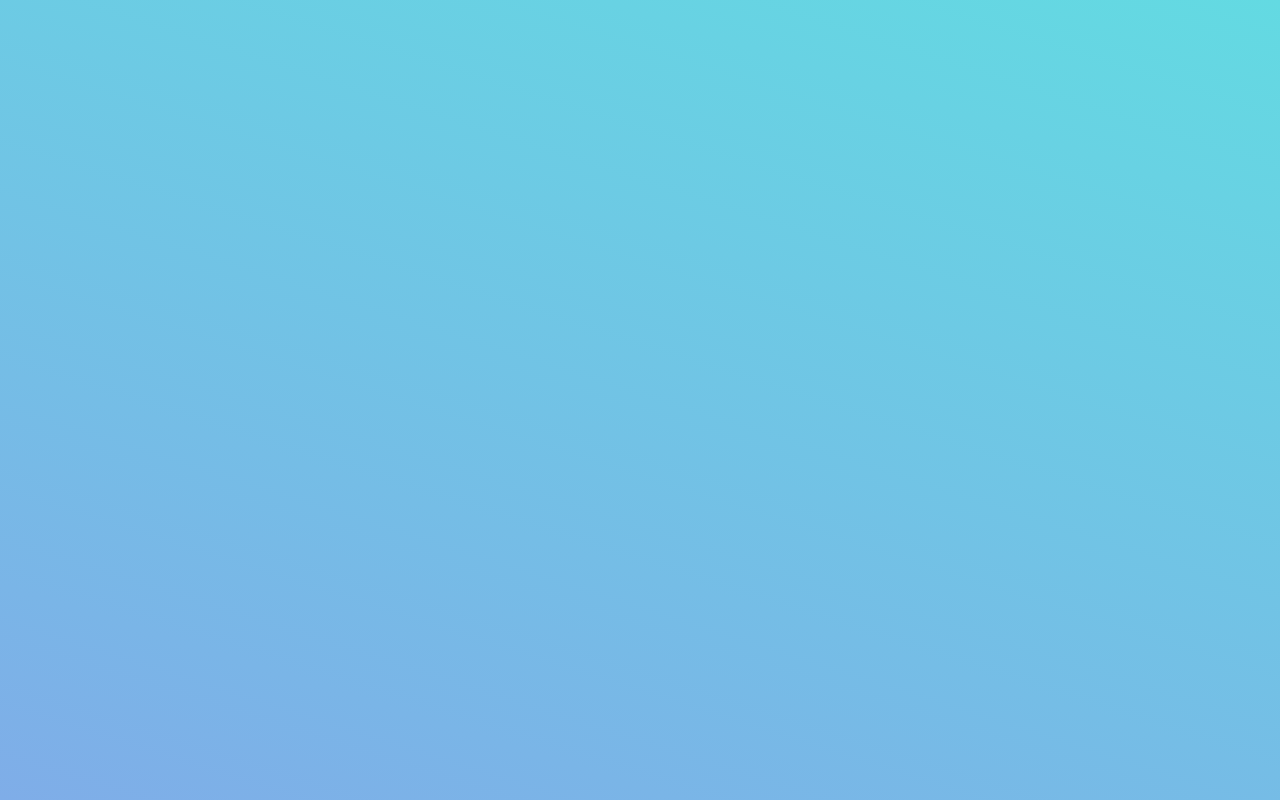
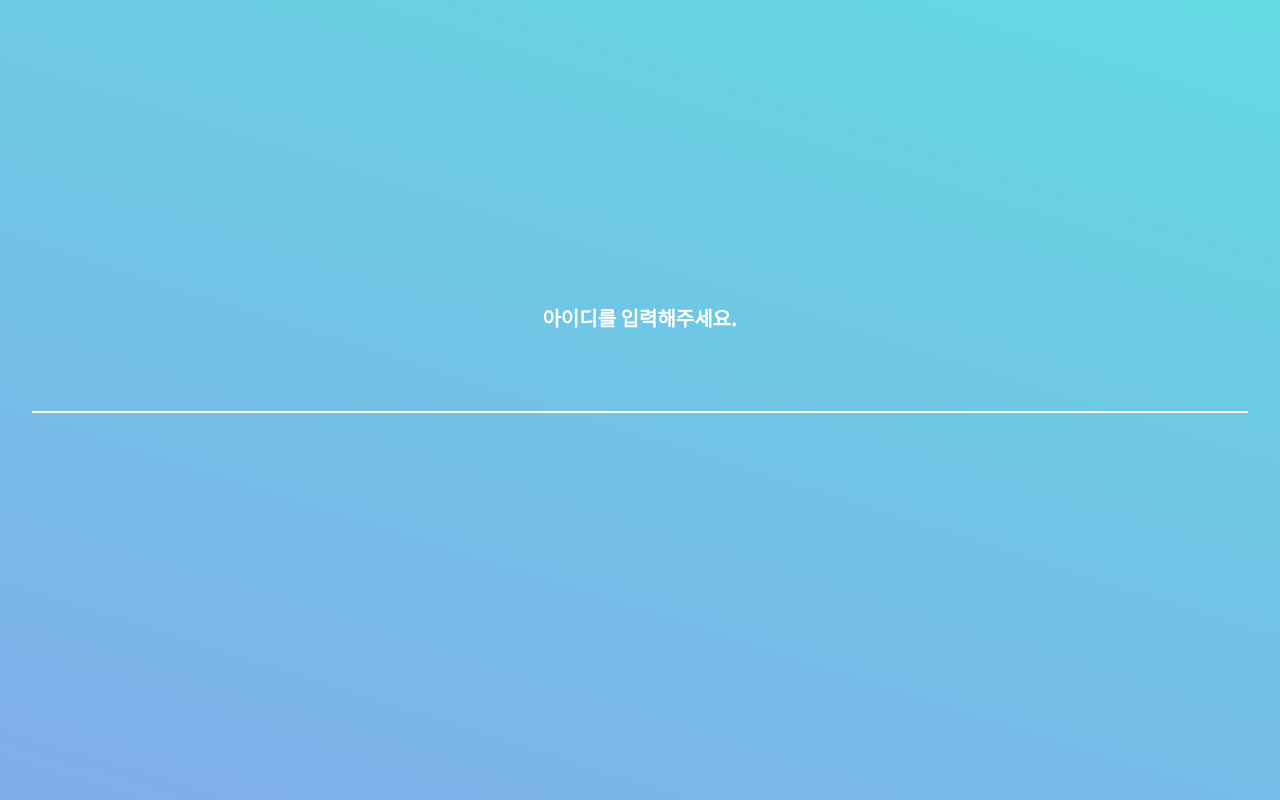
Before and after one commit to SSAFY-6-PJT3/love-push, a React (Create React App) app in the folder frontend/: page /signup/1 in a window 1280 px wide. Before the commit this address had no page. Built offline with nearby package versions, Linux system fonts and the light colour scheme.

Commit message:
feat: 🎸 [Frontend] 회원가입 UI
✅ Closes: #S06P31B206-302

```diff
--- a/frontend/src/App.tsx
+++ b/frontend/src/App.tsx
@@ -30,7 +30,7 @@ function App() {
           <Routes>
             {/* <Route path="/" element={<KeyFrame />} /> */}
             <Route path="/storybook" element={<StoryBook />} />
-            <Route path="/signup" element={<Signup />} />
+            <Route path="/signup/:pageId" element={<Signup />} />
             <Route path="/" element={<ChatLobby />} />
             <Route path="/emoji" element={<Emoji />} />
             <Route path="/location" element={<LocationPage />} />
--- /dev/null
+++ b/frontend/src/components/Templetes/SignupForm.tsx
@@ -0,0 +1,54 @@
+import React from 'react';
+import { useParams } from 'react-router-dom';
+import styled from 'styled-components';
+import { SignupInput } from '../Atoms/Inputs';
+
+interface IProps_SignupForm {
+  label: string;
+  onFormSubmit: (val: string) => void;
+}
+
+const SignupForm = ({ label, onFormSubmit }: IProps_SignupForm) => {
+  let inputVal = '';
+
+  const inputChangeHandler = (e: React.ChangeEvent<HTMLInputElement>) => {
+    inputVal = e.target.value;
+  };
+
+  const submitHandler = (e: React.FormEvent<HTMLFormElement>) => {
+    e.preventDefault();
+    onFormSubmit(inputVal);
+  };
+
+  return (
+    <StyledForm onSubmit={submitHandler}>
+      <StyledLabel>{label}</StyledLabel>
+      <SignupInput
+        type="text"
+        fontSize="20px"
+        fontWeight="700"
+        onChange={inputChangeHandler}
+      />
+      <ErrorMsg />
+    </StyledForm>
+  );
+};
+
+const StyledForm = styled.form`
+  display: flex;
+  flex-direction: column;
+  justify-content: center;
+  margin: 0 2rem 5rem;
+`;
+
+const StyledLabel = styled.label`
+  font-size: 20px;
+  text-align: center;
+  color: white;
+  font-weight: 700;
+  margin-bottom: 3rem;
+`;
+
+const ErrorMsg = styled.p``;
+
+export default SignupForm;
--- /dev/null
+++ b/frontend/src/pages/Signup.tsx
@@ -0,0 +1,80 @@
+import styled from 'styled-components';
+import { useState } from 'react';
+import { useParams, useNavigate } from 'react-router-dom';
+
+import SignupForm from '../components/Templetes/SignupForm';
+
+const Signup = () => {
+  const navigate = useNavigate();
+  let { pageId } = useParams<{ pageId: string }>();
+  const [userId, setUserId] = useState('');
+  const [password, setPassword] = useState('');
+  const [passwordConfirm, setPasswordConfirm] = useState('');
+
+  if (pageId === '4') {
+    const signupInfo = {
+      userId: userId,
+      password: password,
+      passwordConfirm: passwordConfirm,
+    };
+    console.log(signupInfo);
+  }
+
+  const formSubmitHandler = (v: string) => {
+    switch (pageId) {
+      case '1':
+        setUserId(v);
+        navigate('/signup/2');
+        break;
+      case '2':
+        setPassword(v);
+        navigate('/signup/3');
+        break;
+      case '3':
+        setPasswordConfirm(v);
+        navigate('/signup/4');
+        break;
+    }
+  };
+
+  return (
+    <Wrapper>
+      {pageId === '1' && (
+        <SignupForm
+          label="아이디를 입력해주세요."
+          onFormSubmit={formSubmitHandler}
+        />
+      )}
+      {pageId === '2' && (
+        <SignupForm
+          label="비밀번호를 입력해주세요."
+          onFormSubmit={formSubmitHandler}
+        />
+      )}
+      {pageId === '3' && (
+        <SignupForm
+          label="비밀번호를 한 번 더 입력해주세요."
+          onFormSubmit={formSubmitHandler}
+        />
+      )}
+      {pageId === '4' && <SignupDone>회원가입이 완료되었습니다.</SignupDone>}
+    </Wrapper>
+  );
+};
+
+const Wrapper = styled.div`
+  display: flex;
+  flex-direction: column;
+  justify-content: center;
+  height: 100vh;
+`;
+
+const SignupDone = styled.h1`
+  font-size: 20px;
+  text-align: center;
+  color: white;
+  font-weight: 700;
+  margin-bottom: 3rem;
+`;
+
+export default Signup;
```
